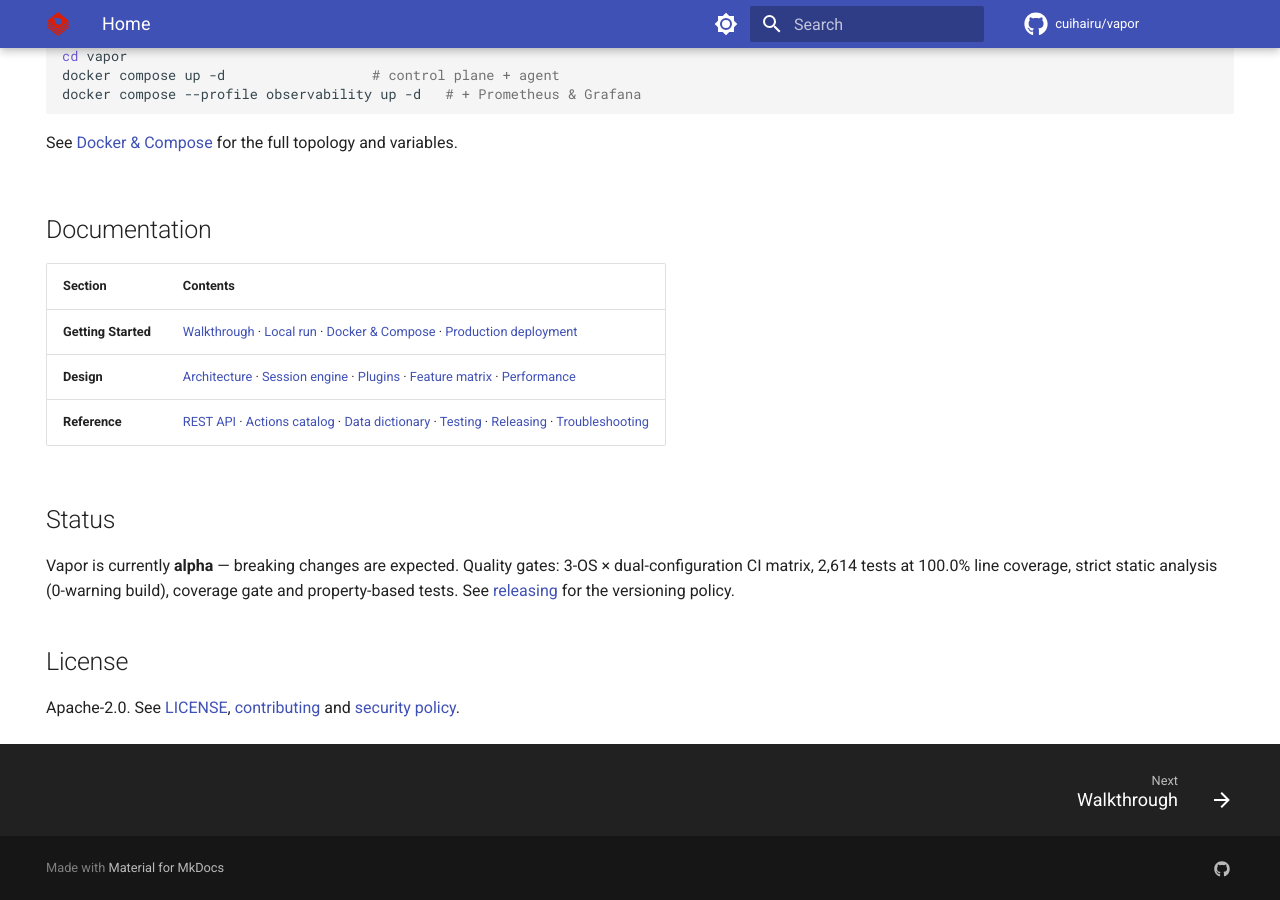
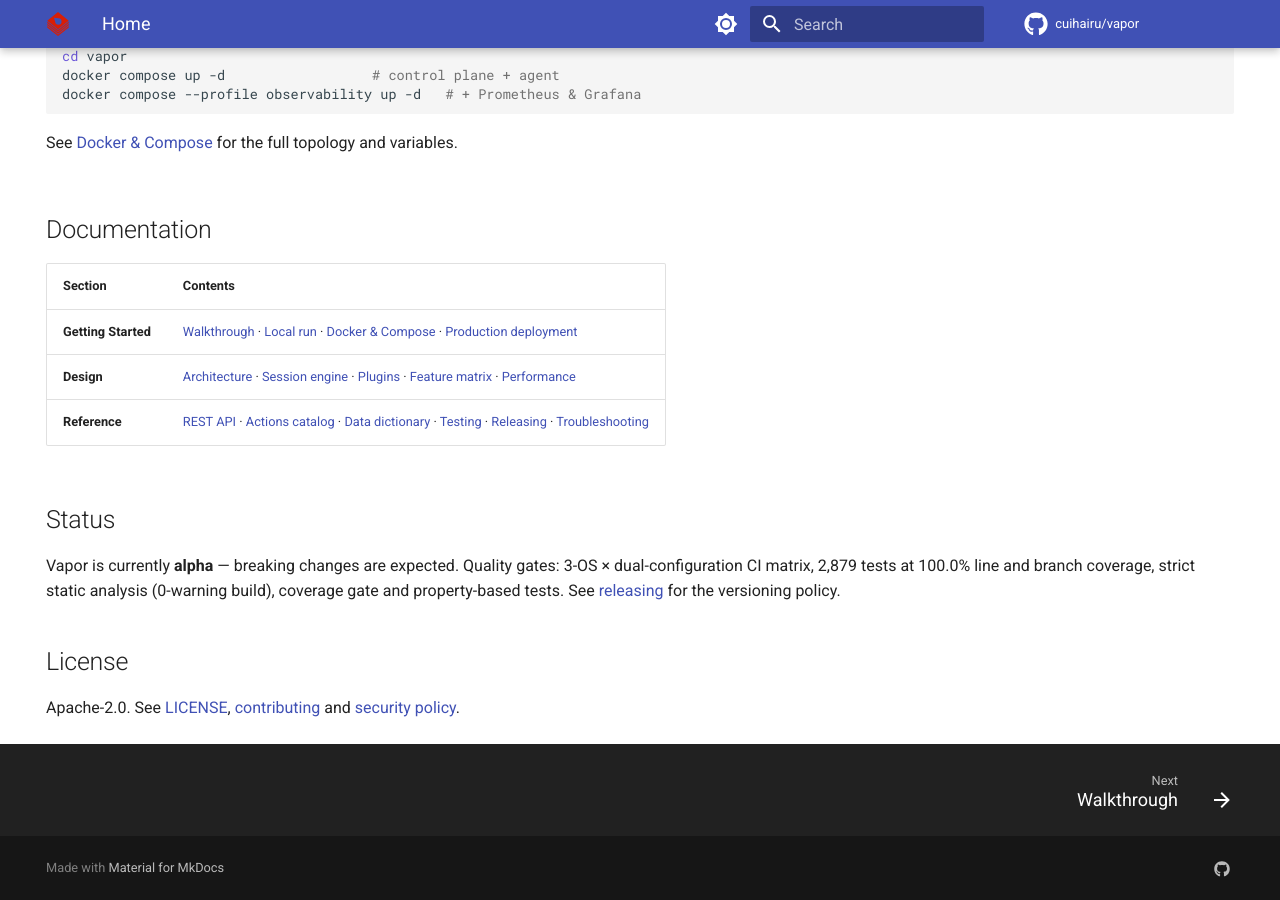
Before and after one commit to cuihairu/vapor, an MkDocs documentation site: the page built from docs/index.md, in a window 1280 px wide and 900 px high, scrolled down 1065 px. Built offline with MkDocs 1.6.1 and Material for MkDocs 9.7.7, drawn with Linux system fonts in a browser that asks for light colours; comment, search, counter and statistics services are not loaded.

Commit message:
docs: refresh test-count baselines to 2,879 and align codecov gate with the 100% CI gate
TRX-passed counts from the round-13 serial run: Steam.Core 1496, ControlPlane
808, Plugins.Core 147, MobileAuthenticator 137, Agent 105, MarketWatch 62,
Monitoring 42 (Protocol/E2E/KeyRotation unchanged) — the per-class details
remain last-inventory snapshots, now dated as such. Codecov project target
70→100 (1pt threshold headroom for aggregation drift; the CI hard gate stays
authoritative), patch 60→100 to match the CI semantics that new lines ship
with tests.

Co-Authored-By: Claude Code <noreply@anthropic.com>

```diff
--- a/docs/index.md
+++ b/docs/index.md
@@ -92,7 +92,7 @@ Vapor reuses the proven ASF concepts — bot sessions, actions, farming — but
 
 ## Status
 
-Vapor is currently **alpha** — breaking changes are expected. Quality gates: 3-OS × dual-configuration CI matrix, 2,614 tests at 100.0% line coverage, strict static analysis (0-warning build), coverage gate and property-based tests. See [releasing](releasing.md) for the versioning policy.
+Vapor is currently **alpha** — breaking changes are expected. Quality gates: 3-OS × dual-configuration CI matrix, 2,879 tests at 100.0% line and branch coverage, strict static analysis (0-warning build), coverage gate and property-based tests. See [releasing](releasing.md) for the versioning policy.
 
 ## License
 
```
Also changed, not shown: codecov.yml (+10 -8 lines), 1 other file.
